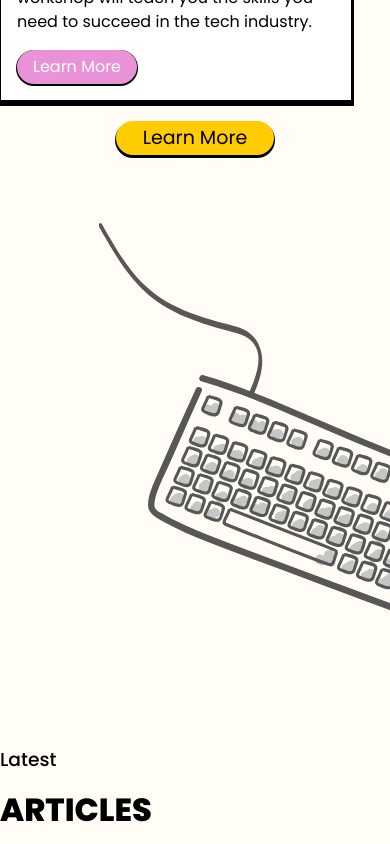
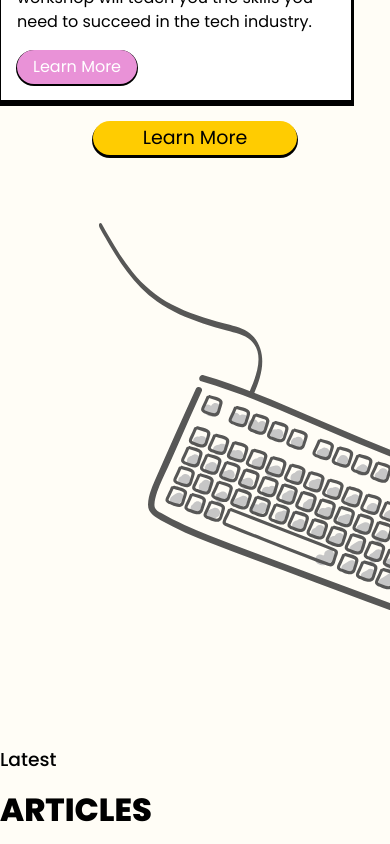
Before and after one commit to UoaWDCC/taitam-portal, a Next.js app: page / in a window 390 px wide. Shown: the part 3320-4164 px from the top of the page. Built offline with nearby package versions, Linux system fonts and the light colour scheme; what @linaria/core would draw is missing.

Commit message:
Fixing conflicts in button css

```diff
--- a/src/app/(components)/Button.module.css
+++ b/src/app/(components)/Button.module.css
@@ -74,8 +74,7 @@
   box-shadow: 0px 2px 0px 1px #000000;
   max-width: 438.4px;
 
-  @media screen and (max-width: 768px) {
-    max-width: 134px;
-    margin: 0 auto;
+  @media screen and (max-width: 600px) {
+    max-width: 180px;
   }
 }
```
